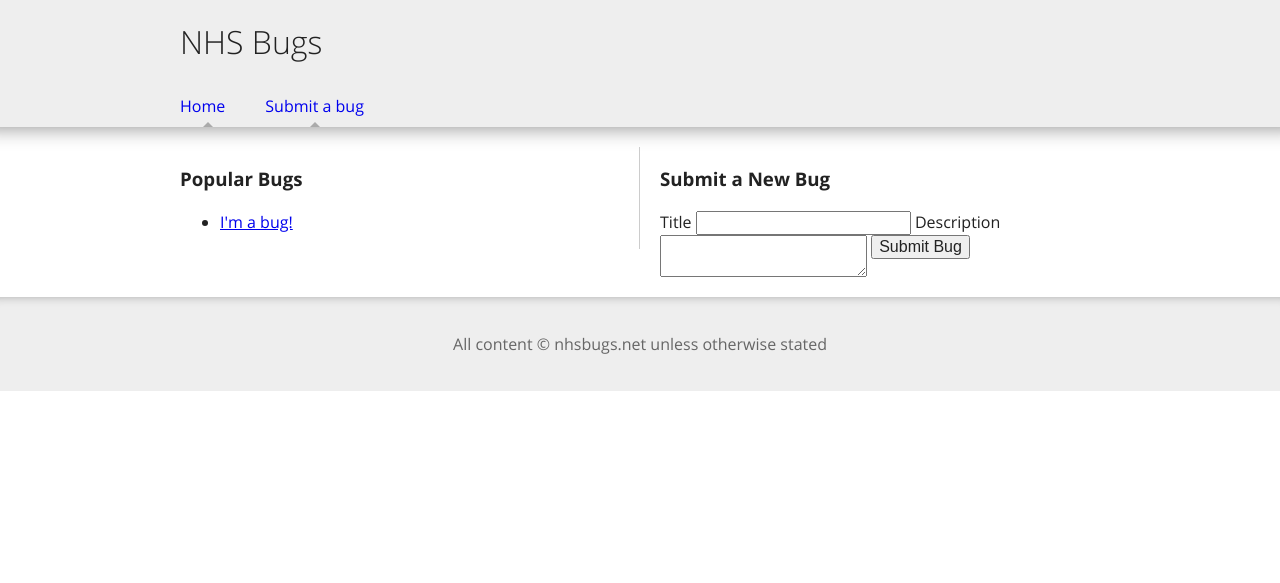
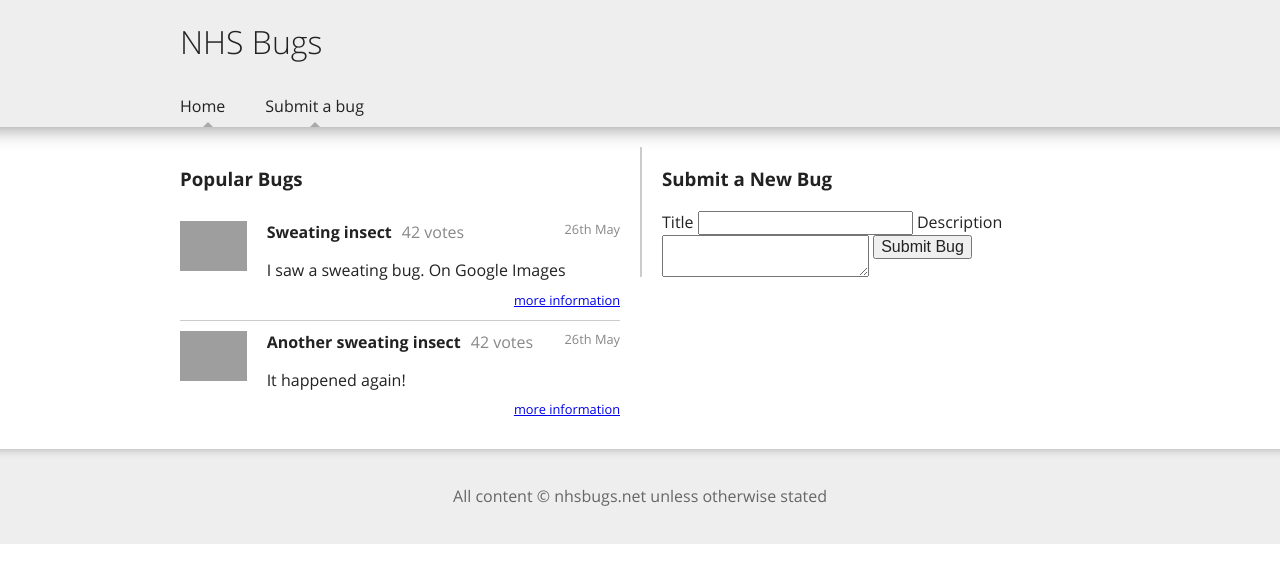
Before and after one commit to openhealthcare/nhsbugs, a Django app: template nhsbugs/templates/home.html in a window 1280 px wide. Shown: the top 583 px of the page. Run offline with Django 3.2, Linux system fonts and the light colour scheme; the template is opened without the code that fills it, so the values that code supplies are empty; parts of the project's set-up code (start-up, migrations or seed data) failed here and were passed over; grey boxes are pictures that could not be loaded.

Commit message:
Updated markup and styling for popular bugs homepage placement

```diff
--- a/nhsbugs/static/css/style.css
+++ b/nhsbugs/static/css/style.css
@@ -201,6 +201,10 @@ body {
     margin: 0;
     padding: 0;
 }
+time {
+    font-size: 0.8em;
+    color: #888;
+}
 header {
     background-color: #eee;
     box-shadow: 0 -20px 20px 20px #888;
@@ -220,6 +224,13 @@ header nav li {
     padding: 10px 20px;
     position: relative;
 }
+header nav li  a, header nav li  a:visited, header nav li  a:link, header nav li a:hover {
+    color: inherit;
+    text-decoration: none;
+}
+header nav li  a:hover {
+    color: #aaa;
+}
 header nav li:first-child {
     padding-left: 0;
 }
@@ -233,9 +244,7 @@ header nav li.selected:after {
     height: 0;
     margin-left: -5px;
     border: 5px solid transparent;
-    border-color: transparent;
     border-bottom-color: #aaa;
-    border-width: 5px;
 }
 header nav li.selected:first-child:after {
     margin-left: -10px;
@@ -264,11 +273,11 @@ header nav {
 .main>section:first-of-type {
     box-sizing: border-box;
     padding-right: 20px;
-    border-right: 1px solid #ccc;
 }
 .main>section:first-of-type+section {
     box-sizing: border-box;
     padding-left: 20px;
+    border-left: 2px solid #ccc;
 }
 footer {
     background-color: #eee;
@@ -277,3 +286,43 @@ footer {
     text-align: center;
     color: #666666;
 }
+
+.popular article {
+    padding: 10px 0;
+    overflow: hidden;
+    border-bottom: 1px solid #ccc;
+}
+.popular article:last-child {
+    border-bottom: none;
+}
+.popular article .thumbnail {
+    height: 50px;
+    float: left;
+    margin-right: 20px;
+}
+.popular article hgroup {
+    clear: right;
+    overflow: hidden;
+}
+.popular article hgroup h2 {
+    float: left;
+    font-size: 1em;
+    font-weight: normal;
+    margin: 0 0 0 10px;
+    color: #888;
+}
+.popular article h1 {
+    margin: 0;
+    float: left;
+}
+.popular article time {
+    float: right;
+    float: right;
+}
+.popular .summary {
+    margin-bottom: 10px;
+}
+.popular .more {
+    float: right;
+    font-size: 0.8em;
+}
--- a/nhsbugs/templates/home.html
+++ b/nhsbugs/templates/home.html
@@ -4,11 +4,51 @@
 
 <section class="popular">
     <h1>Popular Bugs</h1>
-    <ul class="bugList">
-        <li>
-            <a href="#">I'm a bug!</a>
-        </li>
-    </ul>
+
+{% for bug in bug_list %}
+    <article>
+        <img class="thumbnail" src="{{ bug.image_src }}" />
+
+        <hgroup>
+            <h1>{{ bug.title }}</h1>
+            <h2>{{ bug.votes }} votes</h2>
+            <time pubdate>{{ bug.date_submitted }}</time>
+        </hgroup>
+
+        <p class="summary">{{ bug.summary }}</p>
+
+        <a href="{{ MEDIA_URL }}bug/{{ bug.slug }}">More information</a>
+    </article>
+{% endfor %}
+
+    <!-- placeholder data. PLEASE DELETE -->
+    <article>
+        <img class="thumbnail" src="http://iloveubuntu.net/sites/default/files/field/image/gwibber%20and%20kazam%201.png" />
+
+        <hgroup>
+            <h1>Sweating insect</h1>
+            <h2>42 votes</h2>
+            <time pubdate>26th May</time>
+        </hgroup>
+
+        <p class="summary">I saw a sweating bug. On Google Images</p>
+
+        <a href="{{ MEDIA_URL }}bug/sweating-bug" class="more">more information</a>
+    </article>
+
+    <article>
+        <img class="thumbnail" src="http://iloveubuntu.net/sites/default/files/field/image/gwibber%20and%20kazam%201.png" />
+
+        <hgroup>
+            <h1>Another sweating insect</h1>
+            <h2>42 votes</h2>
+            <time pubdate>26th May</time>
+        </hgroup>
+
+        <p class="summary">It happened again!</p>
+
+        <a href="{{ MEDIA_URL }}bug/sweating-bug" class="more">more information</a>
+    </article>
 </section>
 
 <section class="newBug">
```
